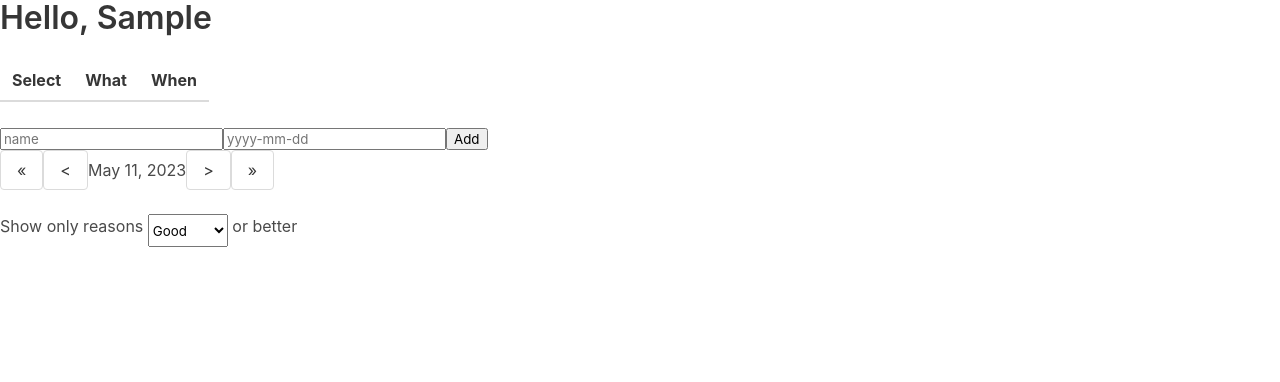
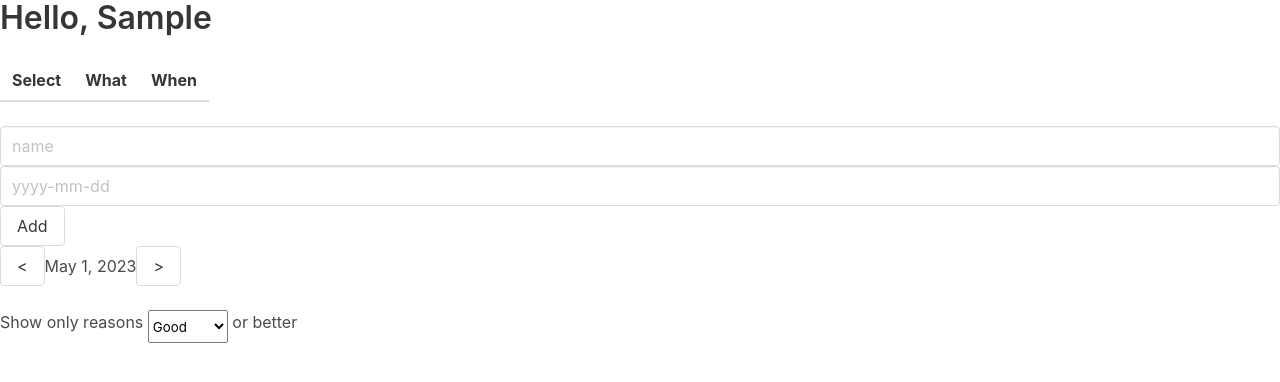
Before and after one commit to mobzystems/PartyReasons, a React (Create React App) app: page / in a window 1280 px wide. Both pictures are taken after typing "Sample" into the empty fields and a click on the input "OK". Shown: the top 382 px of the page. Built offline with nearby package versions, Linux system fonts and the light colour scheme.

Commit message:
Per month, tweaks

```diff
--- a/src/PartyReason.ts
+++ b/src/PartyReason.ts
@@ -70,15 +70,15 @@ export class PartyReasonGenerator {
       if (totalDays % 7 === 0) {
         const weeks = totalDays / 7;
         let quality: PartyReasonQuality | undefined = undefined;
-        if (weeks % 500 === 0)
+        if (weeks % 1000 === 0)
           quality = PartyReasonQuality.Fantastic;
+        else if (weeks % 500 === 0)
+          quality = PartyReasonQuality.Excellent;
+        else if (weeks % 250 === 0)
+          quality = PartyReasonQuality.Good;
         else if (weeks % 100 === 0)
-          quality = PartyReasonQuality.Excellent;
-        else if (weeks % 50 === 0)
-          quality = PartyReasonQuality.Good;
-        else if (weeks % 10 === 0)
           quality = PartyReasonQuality.So_so;
-        else if (weeks % 5 === 0)
+        else if (weeks % 25 === 0)
           quality = PartyReasonQuality.Awful;
         if (quality)
           reasons.push(new PartyReason(quality, `${combiName} is ${weeks} weeks`));
--- a/src/PartyReasons.tsx
+++ b/src/PartyReasons.tsx
@@ -27,9 +27,9 @@ function NewDate(props: { onAddDate: (date: InterestingDate) => void }) {
 
   return (<>
     <form onSubmit={(e) => { e.preventDefault(); if (date !== undefined) props.onAddDate({ name: name, date: date }) }}>
-      <input type="text" placeholder="name" value={name} onChange={(e) => setName(e.target.value)} />
-      <input type="text" placeholder="yyyy-mm-dd" onChange={(e) => setDate(moment(e.target.value))} />
-      <input type="submit" value="Add" />
+      <input className="input" type="text" placeholder="name" value={name} onChange={(e) => setName(e.target.value)} />
+      <input className="input" type="text" placeholder="yyyy-mm-dd" onChange={(e) => setDate(moment(e.target.value))} />
+      <input className="button" type="submit" value="Add" />
     </form>
   </>);
 }
@@ -52,7 +52,7 @@ function NewDate(props: { onAddDate: (date: InterestingDate) => void }) {
 export function PartyReasons() {
   const context = useContext(AppContext);
 
-  const [firstDay, setFirstDay] = useState<moment.Moment>(moment().startOf('day'));
+  const [firstDay, setFirstDay] = useState<moment.Moment>(moment().startOf('month').startOf('day'));
   const [days, setDays] = useState<moment.Moment[]>([]);
   const [dates, setDates] = useState<InterestingDate[]>([]);
   const [selectedNames, setSelectedNames] = useState(new Set<string>());
@@ -80,9 +80,11 @@ export function PartyReasons() {
   // Create date list if first date changes
   useEffect(() => {
     const days: moment.Moment[] = [];
-    for (let i = 0; i < 7; i++) {
+    for (let i = 0; i < 31; i++) {
       let d = firstDay.clone();
       d.add(i, 'days');
+      if (d.month() !== firstDay.month())
+        break;
       days.push(d);
     }
     setDays(days);
@@ -130,11 +132,9 @@ export function PartyReasons() {
     <NewDate onAddDate={(date) => { setDates([...dates, date]); setSelectedNames(selectedNames.add(date.name)) }} />
     <div className="level">
       <div className="level-left">
-        <button className="button" onClick={() => setFirstDay(firstDay.clone().subtract(7, 'days'))}>&laquo;</button>
-        <button className="button" onClick={() => setFirstDay(firstDay.clone().subtract(1, 'days'))}>&lt;</button>
+        <button className="button" onClick={() => setFirstDay(firstDay.clone().subtract(1, 'months'))}>&lt;</button>
         {firstDay.format('LL')}
-        <button className="button" onClick={() => setFirstDay(firstDay.clone().add(1, 'days'))}>&gt;</button>
-        <button className="button" onClick={() => setFirstDay(firstDay.clone().add(7, 'days'))}>&raquo;</button>
+        <button className="button" onClick={() => setFirstDay(firstDay.clone().add(1, 'months'))}>&gt;</button>
       </div>
     </div>
     <div>
```
